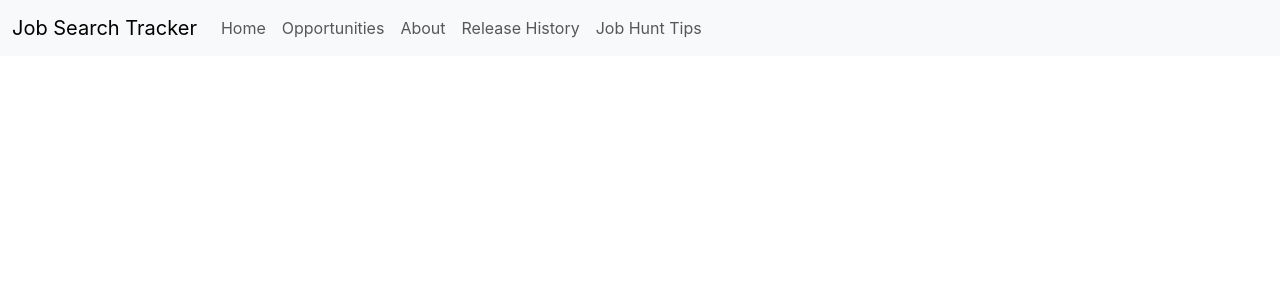
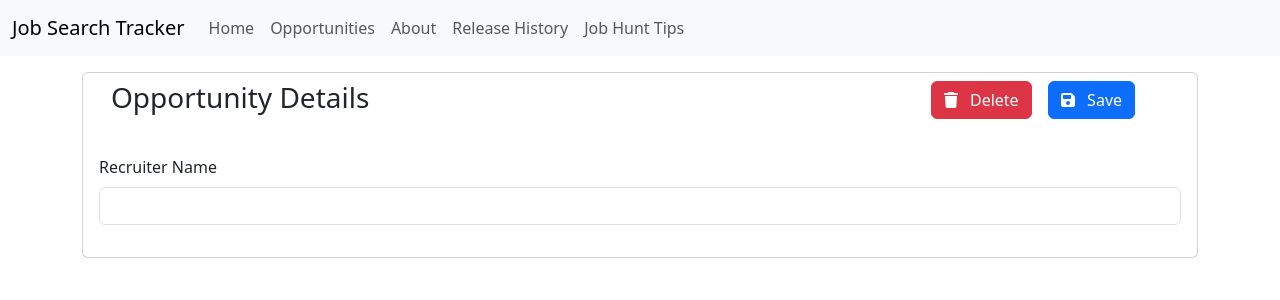
Before and after one commit to bbornino/django_react_job_search, a React (Create React App) app in the folder frontend/: page /opportunity-details in a window 1280 px wide. Shown: the top 300 px of the page. Built offline with nearby package versions, Linux system fonts and the light colour scheme.

Commit message:
Add Font Awesome Fonts to Opportunity Details

```diff
--- a/frontend/package.json
+++ b/frontend/package.json
@@ -3,6 +3,11 @@
   "version": "0.1.0",
   "private": true,
   "dependencies": {
+    "@fortawesome/fontawesome": "^1.1.8",
+    "@fortawesome/free-brands-svg-icons": "^6.6.0",
+    "@fortawesome/free-regular-svg-icons": "^6.6.0",
+    "@fortawesome/free-solid-svg-icons": "^6.6.0",
+    "@fortawesome/react-fontawesome": "^0.2.2",
     "@testing-library/jest-dom": "^5.17.0",
     "@testing-library/react": "^13.4.0",
     "@testing-library/user-event": "^13.5.0",
--- a/frontend/src/App.js
+++ b/frontend/src/App.js
@@ -9,8 +9,10 @@ import {
   Outlet,
 } from "react-router-dom"
 import {Collapse, Navbar, NavbarBrand, NavbarToggler, Nav, NavItem, NavLink} from 'reactstrap';
+import 'bootstrap/dist/css/bootstrap.min.css';
 
 import OpportunityList from "./components/OpportunityList";
+import OpportunityDetails from "./components/OpportunityDetails";
 import About from "./components/About";
 import JobHuntTips from "./components/JobHuntTips";
 import ReleaseHistory from "./components/ReleaseHistory";
@@ -65,6 +67,7 @@ export default class App extends React.Component {
           <Routes>
               <Route path="/" element={<Home />} />
               <Route path="/opportunities" element={<OpportunityList />} />
+              <Route path="/opportunity-details" element={<OpportunityDetails />} />
               <Route path="/job-hunt-tips" element={<JobHuntTips />} />
               <Route path="/release-history" element={<ReleaseHistory />} />
               <Route path="/about" element={<About />} />
--- /dev/null
+++ b/frontend/src/components/OpportunityDetails.jsx
@@ -0,0 +1,90 @@
+import {React, Component, setState} from "react";
+import axios from "axios";
+import { JOB_OPPORTUNITY_API_URL } from "../constants";
+import {Form, FormGroup, Input, Label, Button, ButtonGroup, Container, Row, Col, Card, CardTitle, CardBody} from 'reactstrap';
+import 'bootstrap/dist/css/bootstrap.min.css';
+
+import { FontAwesomeIcon } from "@fortawesome/react-fontawesome";
+import { faTrash, faFloppyDisk } from '@fortawesome/free-solid-svg-icons'
+
+
+
+class OpportunityDetails extends Component {
+    state = {
+        pk: 0,
+        recruiter_name: '',
+        job_title: '',
+        opportunity_status: '4 - No Response',
+        recruiter_company: '',
+        job_description: '',
+    }
+
+    componentDidMount() {
+        if (this.props.opportunity) {
+            const {pk, recruiter_name, job_title, opportunity_status,
+                recruiter_company, job_description} = this.props.opportunity;
+                this.setState({pk, recruiter_name, job_title, opportunity_status,
+                    recruiter_company, job_description});
+        }
+    }
+
+    onChange = e => {
+        this.setState({ [e.target.name]: e.target.value });
+    };
+
+    createOpportunity = e => {
+        e.preventDefault();
+        axios.post(JOB_OPPORTUNITY_API_URL, this.state).then(() => {
+            this.props.resetState();
+        })
+    }
+
+    editOpportunity = e => {
+        e.preventDefault();
+        axios.put(JOB_OPPORTUNITY_API_URL + this.state.pk, this.state).then(() => {
+            this.props.resetState();
+        })
+    }
+
+    defaultIfEmpty = value => {
+        return value === "" ? "" : value;
+    };
+
+    render() {
+        return (
+            <Container className="flex">
+                <Card className="my-3">
+                    <CardTitle>
+                        <Row className="my-2 mx-3">
+                            <Col sm="9">
+                                <h3>Opportunity Details</h3>
+                            </Col>
+                            <Col sm="3" className="pull-right">
+                                <Button color="danger" className="mx-2  pull-right" >
+                                    <FontAwesomeIcon icon={faTrash} /> &nbsp; Delete</Button>
+                                <Button color="primary" type="submit" className="mx-2 pull-right">
+                                    <FontAwesomeIcon icon={faFloppyDisk} /> &nbsp; Save</Button>
+
+                            </Col>
+                        </Row>
+                    </CardTitle>
+                    <CardBody>
+                        <Form onSubmit={this.props.opportunity ? this.editOpportunity : this.createOpportunity} >
+                            <FormGroup>
+                                <Label for="recruiter_name">Recruiter Name</Label>
+                                <Input
+                                    type="text"
+                                    name="recruiter_name"
+                                    onChange={this.onChange}
+                                    value={this.defaultIfEmpty(this.state.recruiter_name)}
+                                />
+                            </FormGroup>
+                        </Form>
+                    </CardBody>
+                </Card>
+            </Container>
+        )
+    }
+}
+
+export default OpportunityDetails;
--- a/frontend/src/index.js
+++ b/frontend/src/index.js
@@ -1,10 +1,10 @@
 import React from 'react';
 import ReactDOM from 'react-dom/client';
-import 'bootstrap/dist/css/bootstrap.css';
+
 import './index.css';
 import App from './App';
 import reportWebVitals from './reportWebVitals';
-
+import 'bootstrap/dist/css/bootstrap.min.css';
 const root = ReactDOM.createRoot(document.getElementById('root'));
 root.render(
   <React.StrictMode>
```
Also changed, not shown: 1 other file (tests, documents, lock files or other folders).
